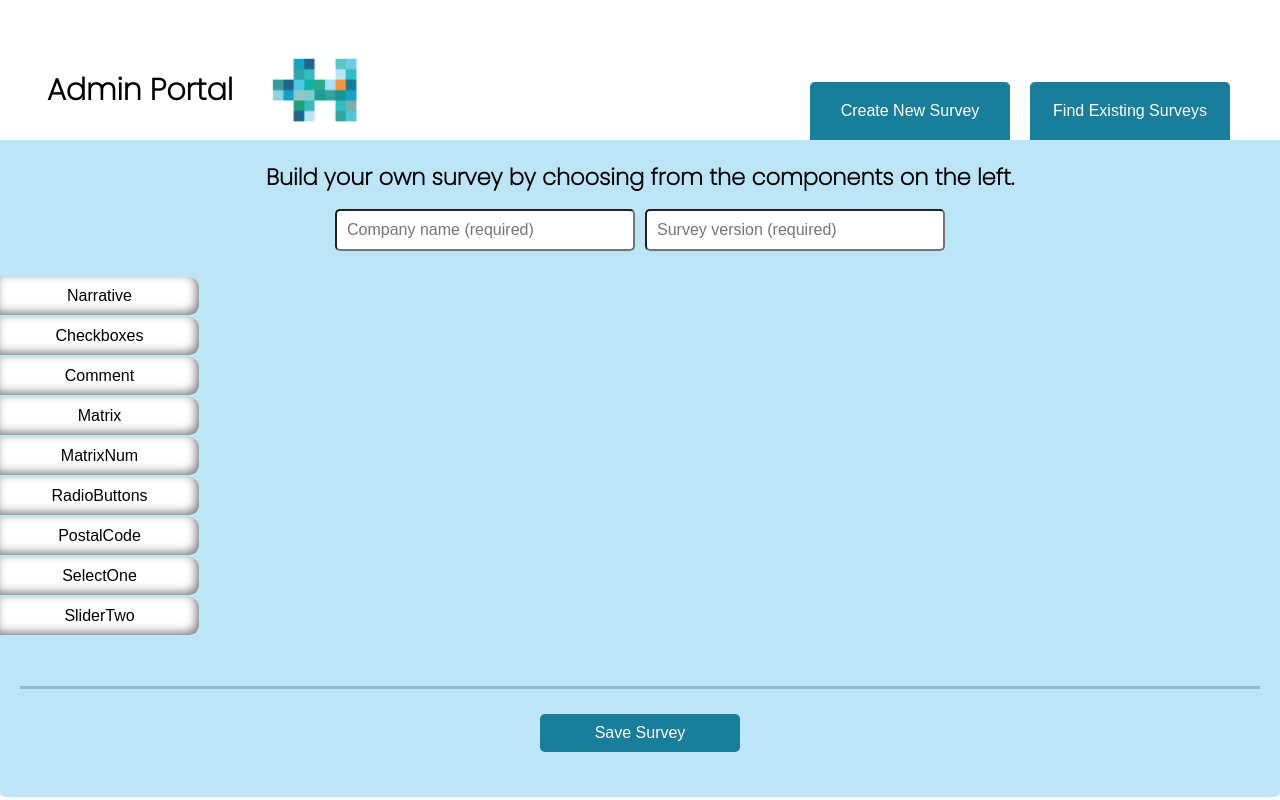
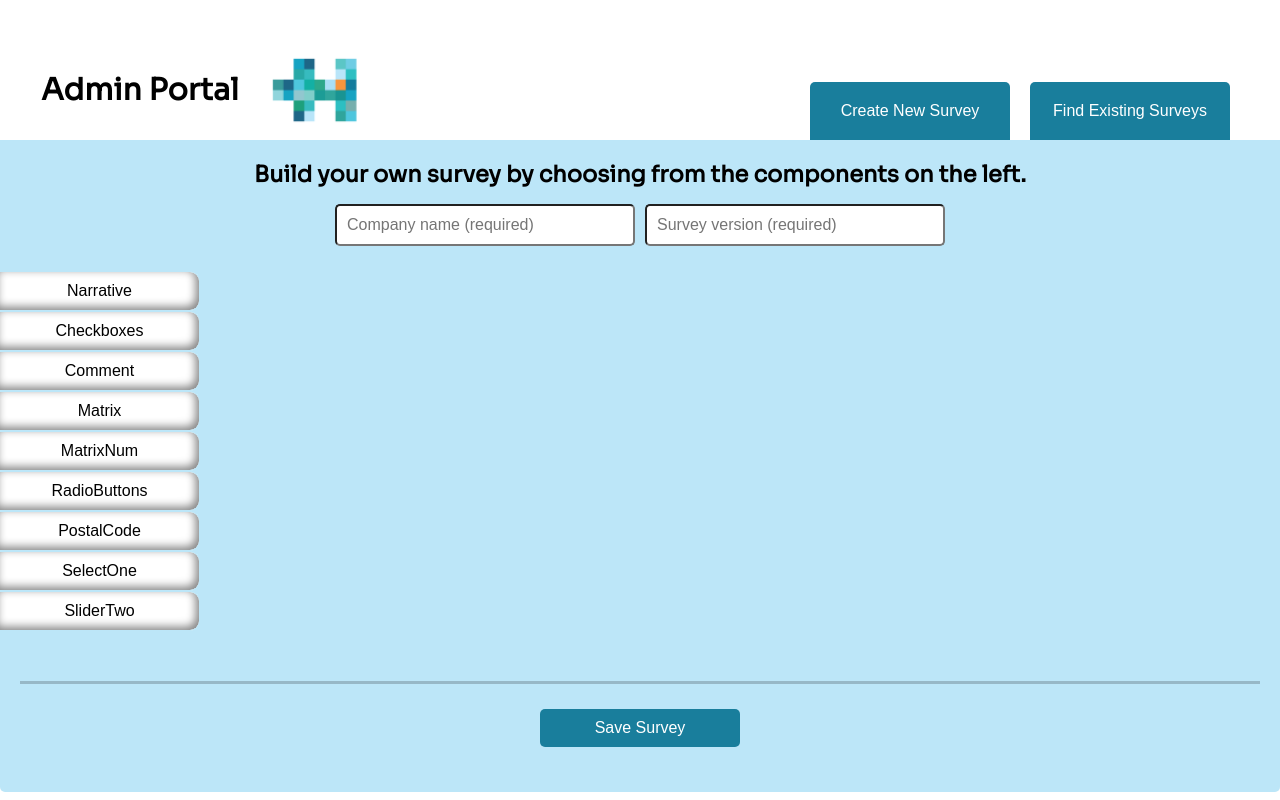
Before and after one commit to fjjes/project3-Hive, a React (Create React App) app in the folder client/: page /admin in a window 1280 px wide. Built offline with nearby package versions, Linux system fonts and the light colour scheme.

Commit message:
fonts added

```diff
--- a/client/src/components/Navbar/Navbar.js
+++ b/client/src/components/Navbar/Navbar.js
@@ -4,7 +4,7 @@ import {Nav, NavLink, Bars, NavMenu, NavBtnLink} from './NavbarElements';
 
 const Navbar = () => {
   return (
-    <>
+    <div className="navbar">
       <Nav>
         {/* <NavLink to='/'>
           <img src={logo} alt="logo"  style={{ width:'50%', alignItems:'flex-start'}}/>
@@ -18,7 +18,7 @@ const Navbar = () => {
           <NavBtnLink to='/sign-out'>Sign out</NavBtnLink>
         </NavMenu>
       </Nav>
-    </>
+    </div>
   );
 };
 
--- a/client/src/components/pages/Admin/AdminPortal.css
+++ b/client/src/components/pages/Admin/AdminPortal.css
@@ -1,5 +1,14 @@
 /* *************************** GENERIC STUFF *************************** */
+/*......... Added with Navbar........ */
+ @import url('https://fonts.googleapis.com/css2?family=Sora&display=swap');
 
+ .admin-container, .navbar, .list-table{
+  font-family: 'Sora', sans-serif;
+  box-sizing: border-box;
+  margin: 0;
+  padding: 0;
+}
+/* ............................... */
 /* Page In General */
 
 h1 {
```
Also changed, not shown: client/src/App.css (+12 -0 lines).
